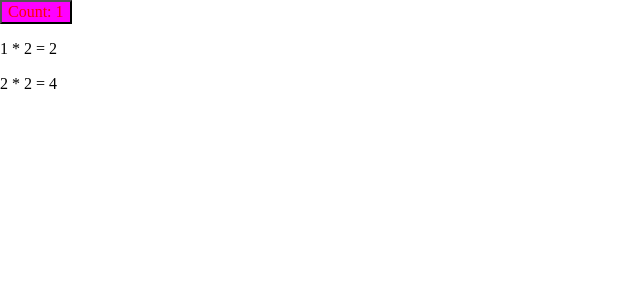
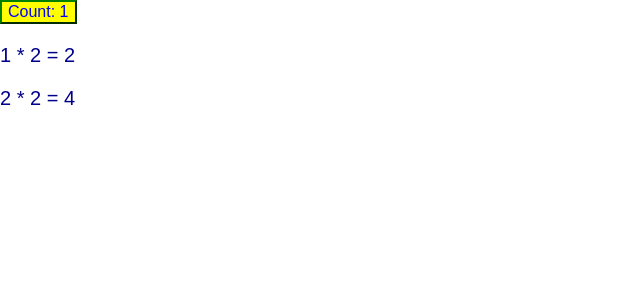
Before and after one commit to mydevby/mydevby.github.io, a Svelte app: page / in a window 1280 px wide. Shown: the top 300 px of the page, without its empty margins (0-640 px from the left). Built offline with nearby package versions, Linux system fonts and the light colour scheme.

Commit message:
Fix style

```diff
--- a/src/App.svelte
+++ b/src/App.svelte
@@ -18,12 +18,20 @@
 <p>{doubled} * 2 = {quadrupled}</p>
 
 <style lang="scss">
+	* {
+		font-family: Arial, Helvetica, sans-serif;
+	}
 	$red: #f00;
 	$blue: #f0f;
 	button {
-		background: #f0f;
+		background: yellow;
+		border-color: green;
 		span {
-			color: $red
+			color: blue;
 		}
 	}
+	p {
+		font-size: 20px;
+		color: darkblue;
+	}
 </style>
```
Also changed, not shown: public/build/bundle.css, public/build/bundle.js, 1 other file (tests, documents, lock files or other folders).
